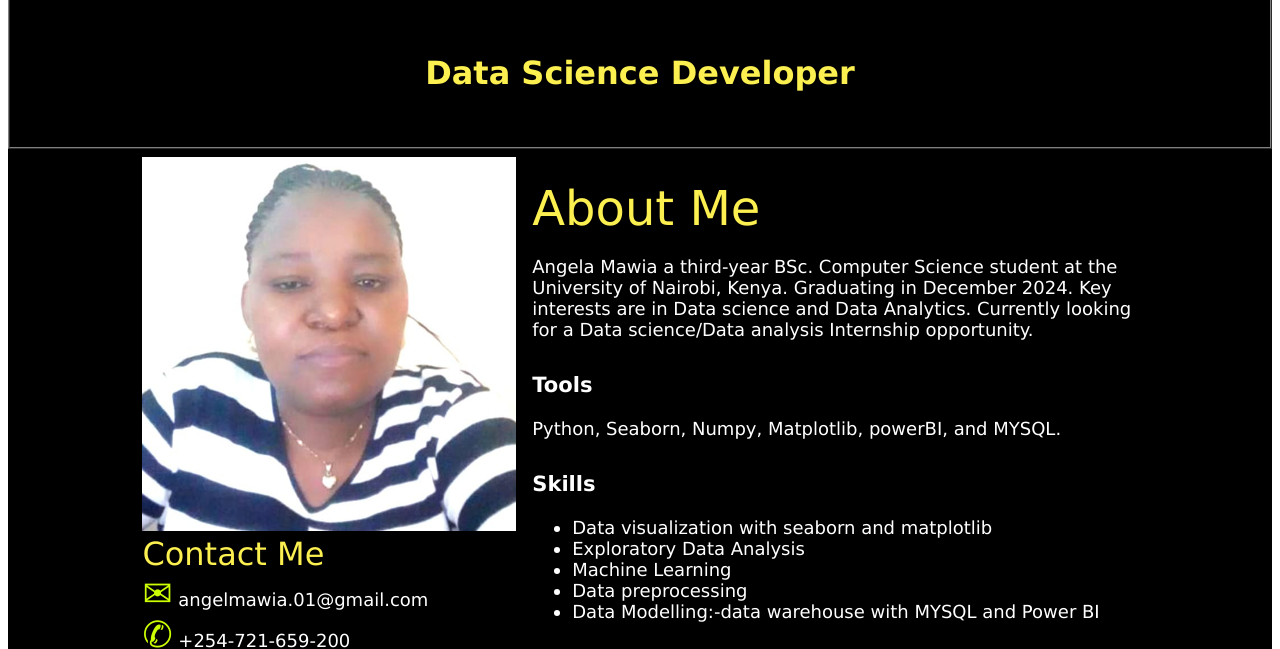
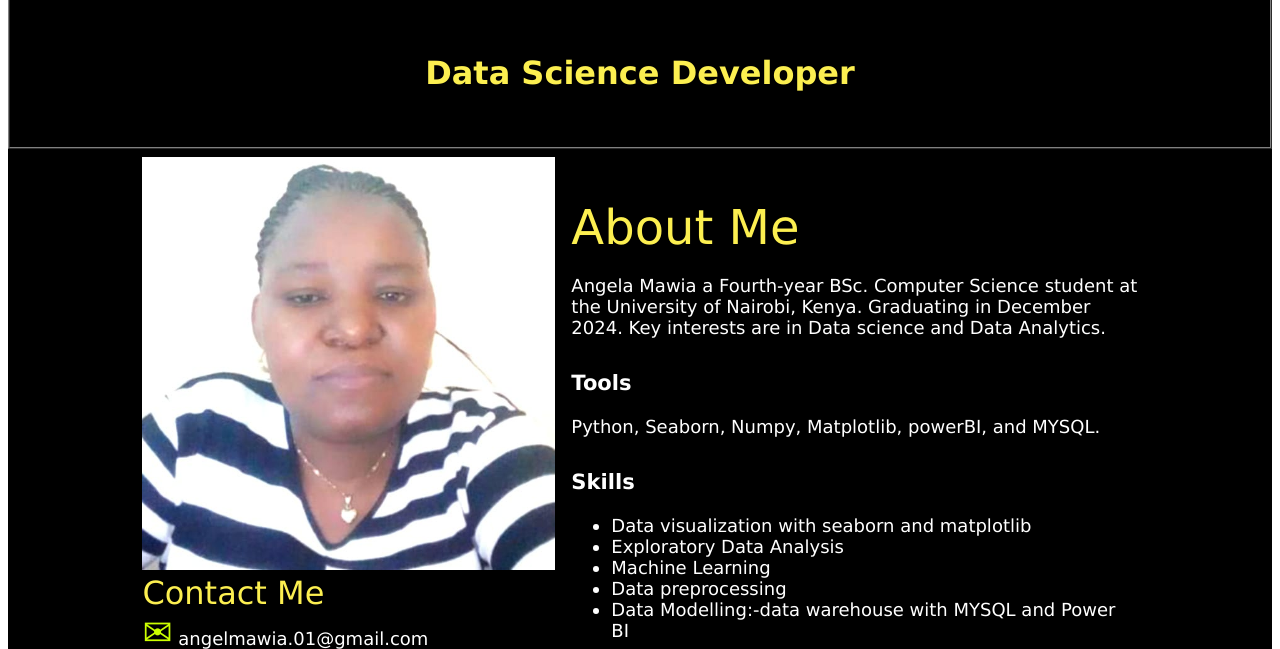
Before and after one commit to angelamawia/AngelaPortfolio.github.io, a plain HTML site: page index.html in a window 1280 px wide. Shown: the part 78-727 px from the top of the page. Drawn offline with Linux system fonts and the light colour scheme.

Commit message:
Update index.html

```diff
--- a/index.html
+++ b/index.html
@@ -182,12 +182,10 @@
 							<font face="Verdana" size="4"
 								color="white">
 								<hr color="black">
-								 Angela Mawia a third-year BSc. Computer Science
+								 Angela Mawia a Fourth-year BSc. Computer Science
                                  student at the University of Nairobi, Kenya.
                                  Graduating in December 2024. Key interests are
-                                 in Data science and Data Analytics. Currently looking
-                                 for a Data science/Data analysis Internship
-                                 opportunity.
+                                 in Data science and Data Analytics.
 								<hr color="black">
                                 <b><h3>Tools</h3></b>
 								Python, Seaborn, Numpy, Matplotlib, powerBI, and MYSQL.
```
